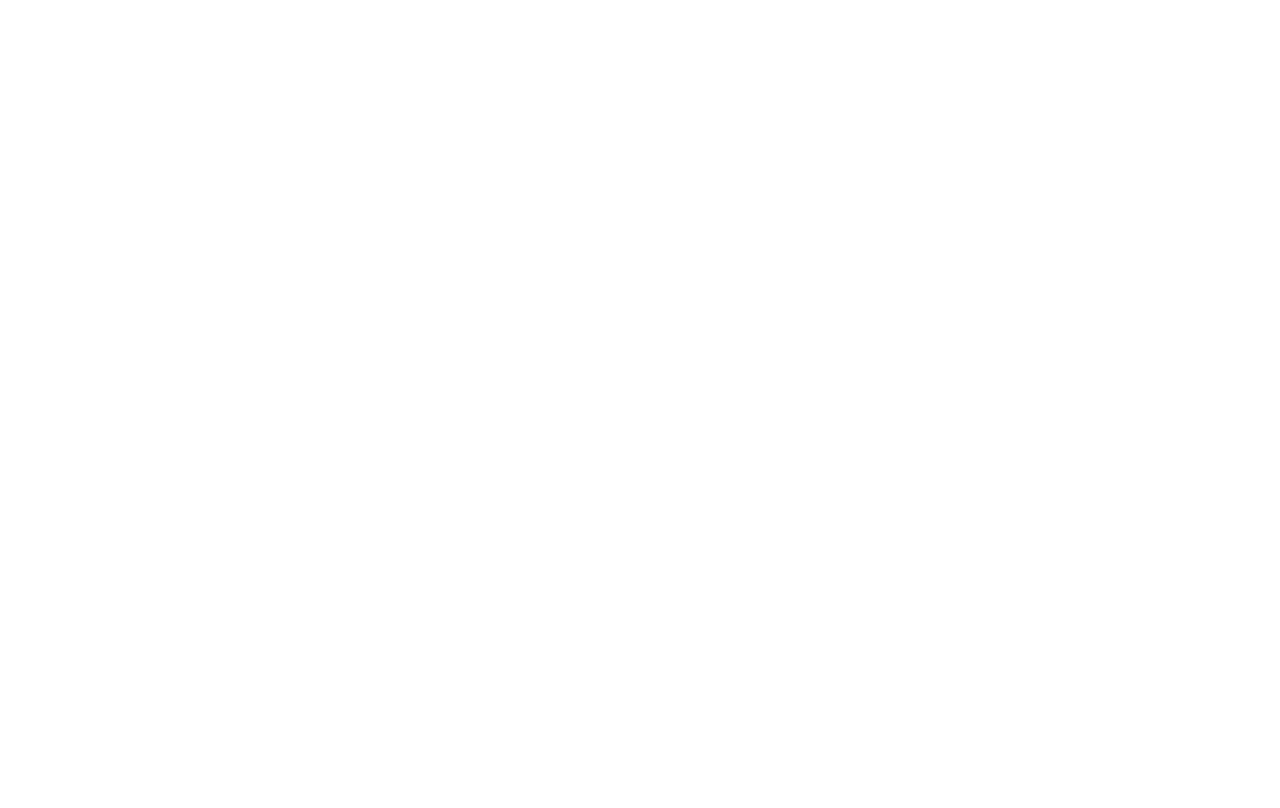
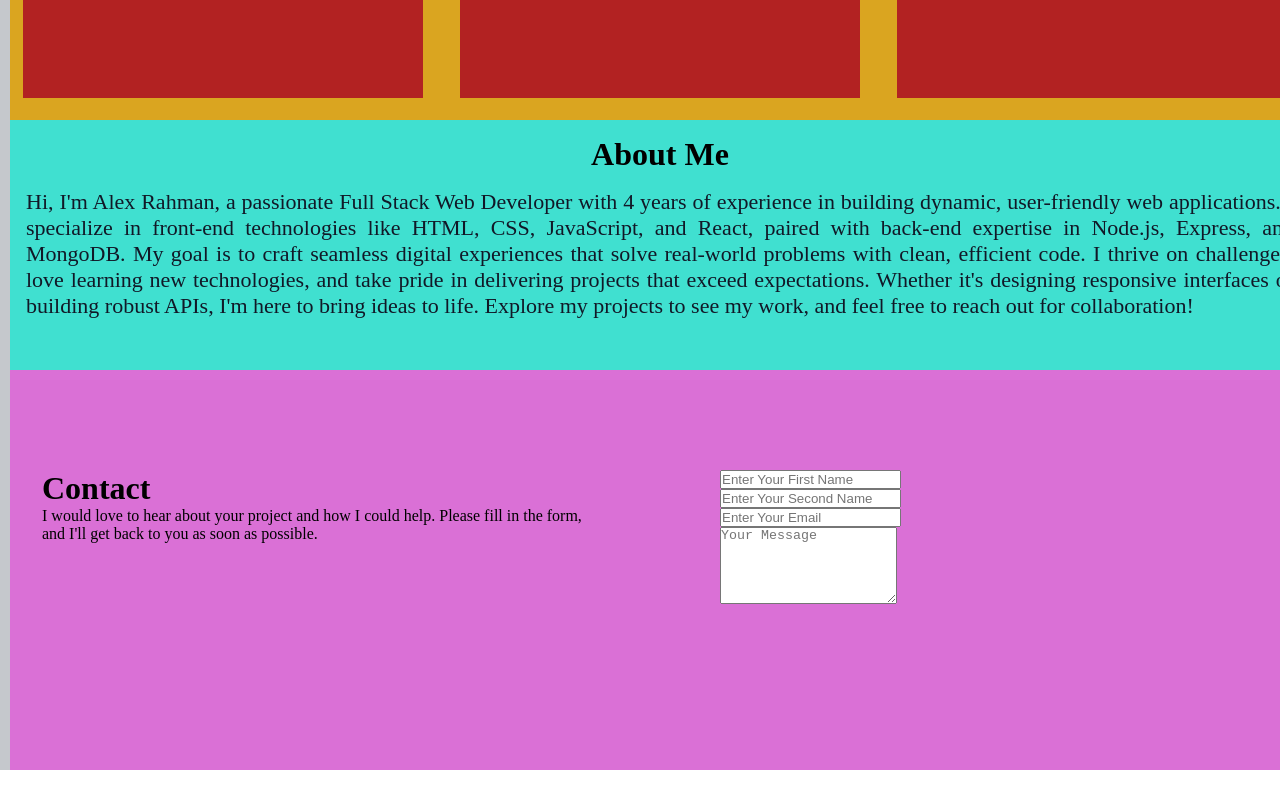
Before and after one commit to kamrul-islam-96/React-Protfolio, a React (Vite) app: page / in a window 1280 px wide. Shown: the part 1360-2168 px from the top of the page. Before the commit the page ends 1880 px from the top, so only its background shows below. Built offline with nearby package versions, Linux system fonts and the light colour scheme.

Commit message:
about and contact section

```diff
--- a/src/Component/About.jsx
+++ b/src/Component/About.jsx
@@ -4,7 +4,12 @@ import '../Styles/index.css'
 const About = () => {
     return (
         <div className='about-section'>
-
+            <div className="about-me">
+                <h1>About Me</h1>
+                <p>
+                    Hi, I'm Alex Rahman, a passionate Full Stack Web Developer with 4 years of experience in building dynamic, user-friendly web applications. I specialize in front-end technologies like HTML, CSS, JavaScript, and React, paired with back-end expertise in Node.js, Express, and MongoDB. My goal is to craft seamless digital experiences that solve real-world problems with clean, efficient code. I thrive on challenges, love learning new technologies, and take pride in delivering projects that exceed expectations. Whether it's designing responsive interfaces or building robust APIs, I'm here to bring ideas to life. Explore my projects to see my work, and feel free to reach out for collaboration!
+                </p>
+            </div>
         </div>
     );
 };
--- a/src/Component/Contact.jsx
+++ b/src/Component/Contact.jsx
@@ -4,7 +4,22 @@ import '../Styles/index.css'
 const Contact = () => {
     return (
         <div className='contact-section'>
-
+            <div className="contact-form">
+                <div className="form-left">
+                    <h1>Contact</h1>
+                    <p>
+                        I would love to hear about your project and how I
+                        could help. Please fill in the form, and I'll get back
+                        to you as soon as possible.
+                    </p>
+                </div>
+                <form action="#">
+                    <input type="text" placeholder='Enter Your First Name' /> <br />
+                    <input type="text" placeholder='Enter Your Second Name' /> <br />
+                    <input type="email" placeholder='Enter Your Email' /> <br />
+                    <textarea name="message" placeholder="Your Message" rows="5" required></textarea>
+                </form>
+            </div>
         </div>
     );
 };
--- a/src/Styles/index.css
+++ b/src/Styles/index.css
@@ -123,7 +123,7 @@ nav {
 /** projects section styling **/
 .projects-section {
     width: 1320px;
-    height: 700px;
+    height: 900px;
     background-color: var(--background-color);
     margin: 0 auto;
 }
@@ -140,7 +140,7 @@ nav {
 
 .project-box {
     width: 400px;
-    height: 330px;
+    height: 400px;
     background-color: firebrick;
     margin: auto;
 }
@@ -148,22 +148,60 @@ nav {
 
 /** about section styling **/
 .about-section {
-    width: 1300px;
+    width: 1320px;
     height: 250px;
-    /* background-color: orangered; */
+    background-color: var(--background-color);
     margin: 0 auto;
 }
 
+.about-me {
+    width: 1300px;
+    height: 100%;
+    background-color: turquoise;
+    margin: 0 auto;
+    padding: 16px;
+}
+
+.about-me h1 {
+    text-align: center;
+}
+
+.about-me p {
+    font-size: 22px;
+    margin: 16px 0;
+    text-align: justify;
+    color: var(--text-dark);
+}
 
 
 /** contact section styling **/
 .contact-section {
-    width: 1300px;
-    height: 200px;
-    /* background-color: orchid; */
+    width: 1320px;
+    height: 400px;
+    background-color: var(--background-color);
     margin: 0 auto;
 }
 
+.contact-form {
+    width: 1300px;
+    height: 100%;
+    background-color: orchid;
+    margin: 0 auto;
+    padding: 0 32px;
+    display: flex;
+    align-items: center;
+    gap: 120px;
+}
+
+.form-left {
+    width: 50%;
+    height: 50%;
+}
+
+form {
+    width: 50%;
+    height: 50%;
+}
 
 /** footer styling **/
 .footer {
```
